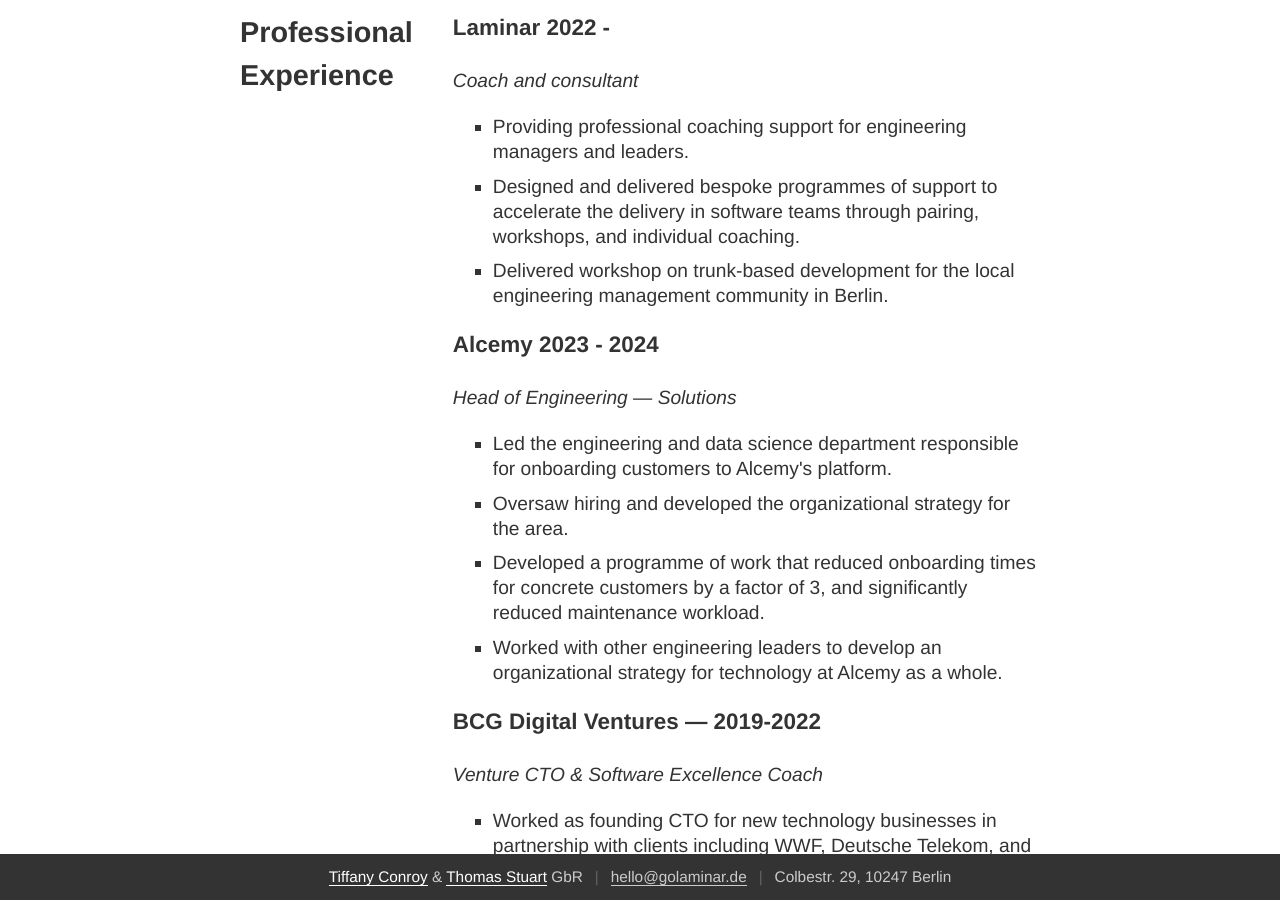
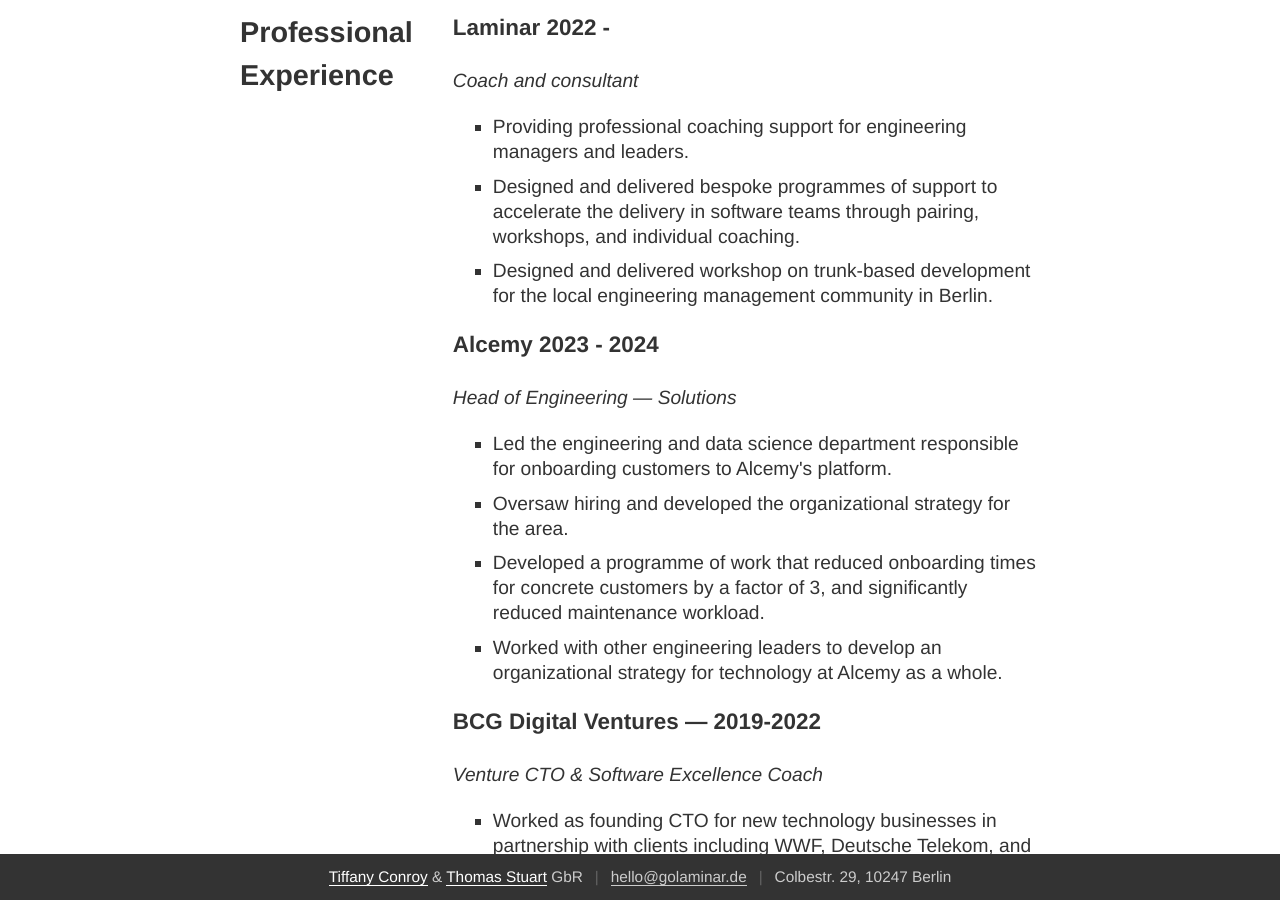
Before and after one commit to golaminar/golaminar.github.io, a Jekyll site: the page built from tom/cv.html, in a window 1280 px wide and 900 px high, scrolled down 790 px. Built offline with Jekyll 4.4.1, drawn with Linux system fonts in a browser that asks for light colours.

Commit message:
Tweak TBD workshop text

```diff
--- a/tom/cv.html
+++ b/tom/cv.html
@@ -80,7 +80,7 @@
                 <ul>
                     <li>Providing professional coaching support for engineering managers and leaders.</li>
                     <li>Designed and delivered bespoke programmes of support to accelerate the delivery in software teams through pairing, workshops, and individual coaching.</li>
-                    <li>Delivered workshop on trunk-based development for the local engineering management community in Berlin.</li>
+                    <li>Designed and delivered workshop on trunk-based development for the local engineering management community in Berlin.</li>
                 </ul>
                 <h3>Alcemy 2023 - 2024</h3>
                 <p style="font-style: italic;">Head of Engineering — Solutions</p>
```
